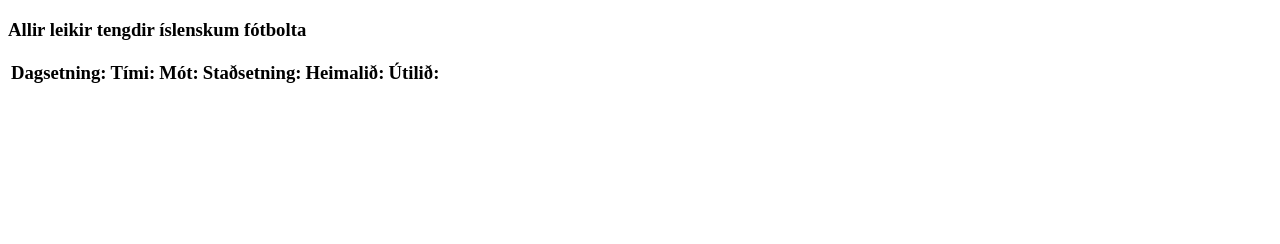
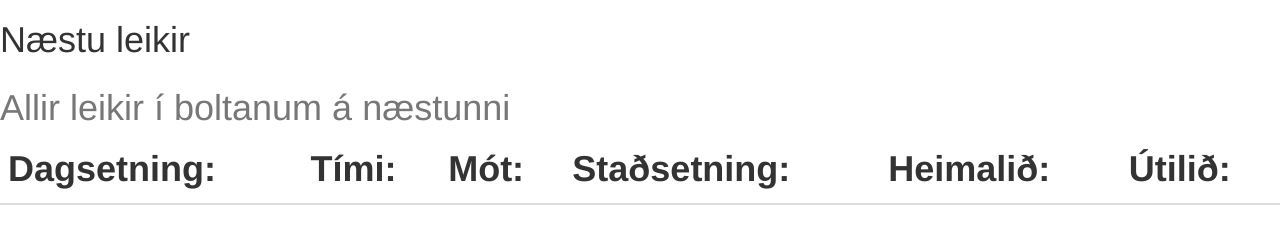
Before and after one commit to hildurs/vefforritun-lokaverkefni, a plain HTML site: page src/views/games.html in a window 1280 px wide. Drawn offline with nearby package versions, Linux system fonts and the light colour scheme; files that its build step writes are made by us from their sources.

Commit message:
link stylesheets

```diff
--- a/src/views/games.html
+++ b/src/views/games.html
@@ -1,24 +1,31 @@
 <!doctype html>
 <html lang="is">
+
 <head>
-  <meta charset="utf-8">
-  <title>Leikir dagsins</title>
+    <meta charset="utf-8">
+    <title>Leikir dagsins</title>
+    <link href="https://maxcdn.bootstrapcdn.com/bootstrap/3.3.7/css/bootstrap.min.css" rel="stylesheet" integrity="sha384-BVYiiSIFeK1dGmJRAkycuHAHRg32OmUcww7on3RYdg4Va+PmSTsz/K68vbdEjh4u" crossorigin="anonymous">
+    <link rel="stylesheet" href="src/public/stylesheets/games.css">
+    <script src="https://ajax.googleapis.com/ajax/libs/jquery/3.1.1/jquery.min.js"></script>
 </head>
+
 <body>
-  <h3>Allir leikir tengdir íslenskum fótbolta<h3>
+    <h1>Næstu leikir<h1>
   <table class="table">
+    <caption id="table-header">Allir leikir í boltanum á næstunni</caption>
     <thead>
       <tr>
-        <th scope="col" id="date">Dagsetning:</th>
-        <th scope="col" id="time">Tími:</th>
-        <th scope="col" id="tourny">Mót:</th>
-        <th scope="col" id="location">Staðsetning:</th>
-        <th scope="col" id="home">Heimalið:</th>
-        <th scope="col" id="away">Útilið:</th>
+        <th scope="col" id="table-date">Dagsetning:</th>
+        <th scope="col" id="table-time">Tími:</th>
+        <th scope="col" id="table-tournament">Mót:</th>
+        <th scope="col" id="table-location">Staðsetning:</th>
+        <th scope="col" id="table-home">Heimalið:</th>
+        <th scope="col" id="table-away">Útilið:</th>
       </tr>
     </thead>
     <tbody id="games">
     </tbody>
   </table>
+  <script src="src/public/javascript/games.js"></script>
 </body>
 </html>
```
Also changed, not shown: src/views/index.html (+1 -0 lines).
